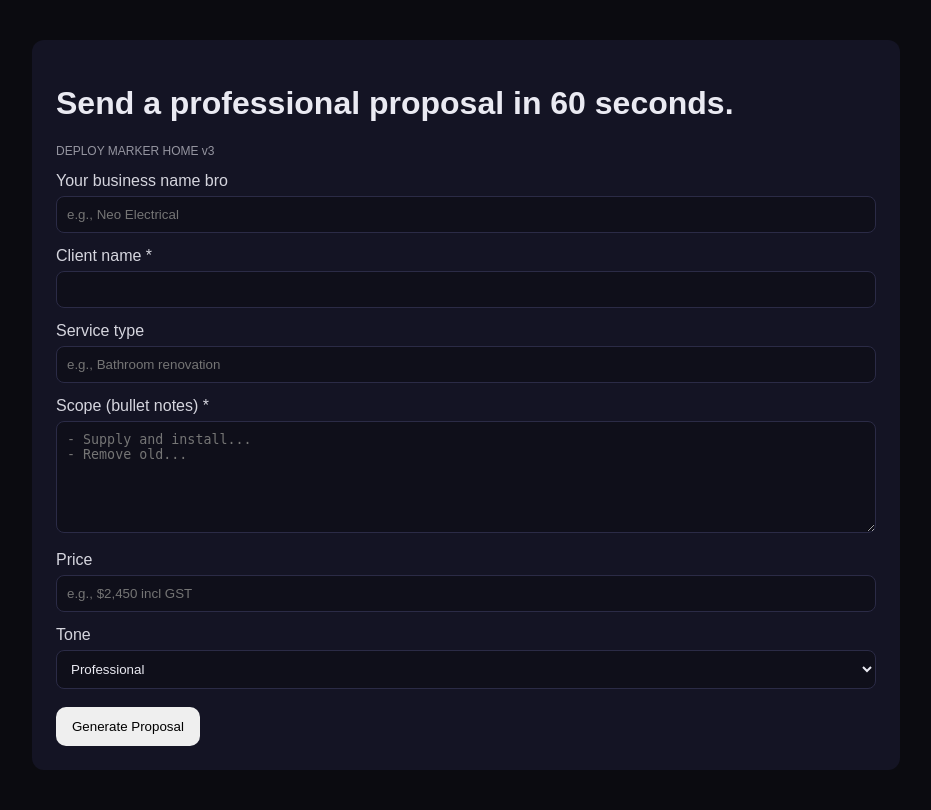
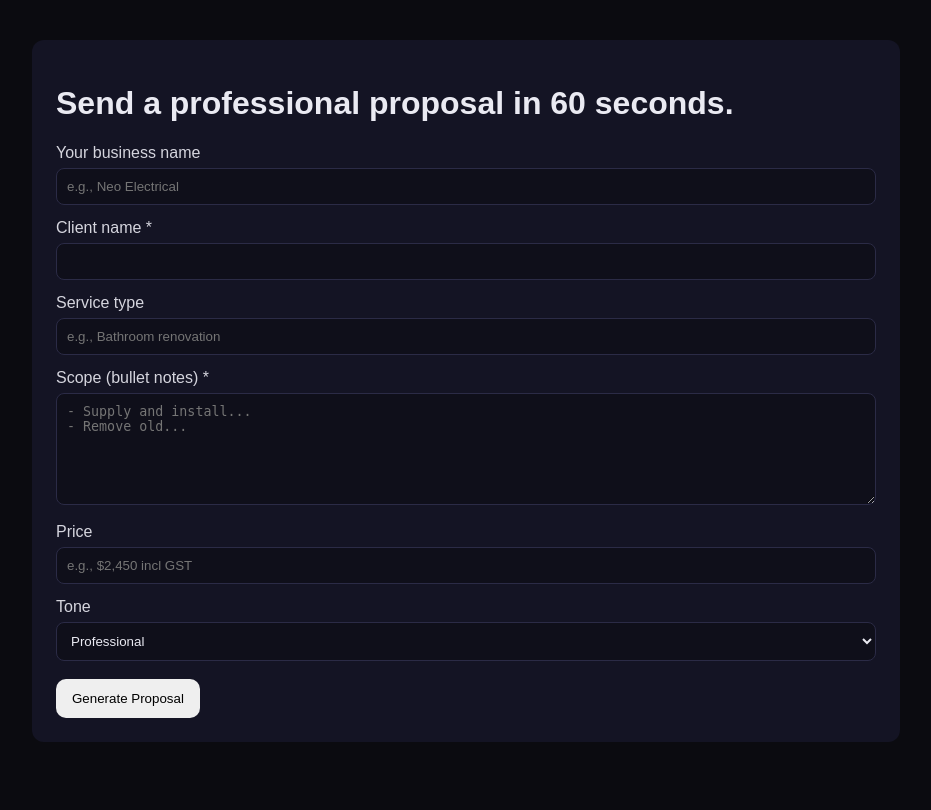
Before and after one commit to Voyaga/proposal60, a Flask app: page / in a window 1280 px wide. Shown: the whole page, without its empty margins (174-1105 px from the left). After the commit the page ends 742 px from the top, so only its background shows below. Run offline with Flask 3, Linux system fonts and the light colour scheme.

Commit message:
Add files via upload

```diff
--- a/templates/home.html
+++ b/templates/home.html
@@ -8,11 +8,9 @@
 <body>
   <div class="wrap">
     <h1>Send a professional proposal in 60 seconds.</h1>
-    <div style="opacity:.6;font-size:12px;">DEPLOY MARKER HOME v3</div>
-
 
     <form method="POST" action="/generate">
-      <label>Your business name bro</label>
+      <label>Your business name </label>
       <input name="your_business" placeholder="e.g., Neo Electrical" />
 
       <label>Client name *</label>
```
